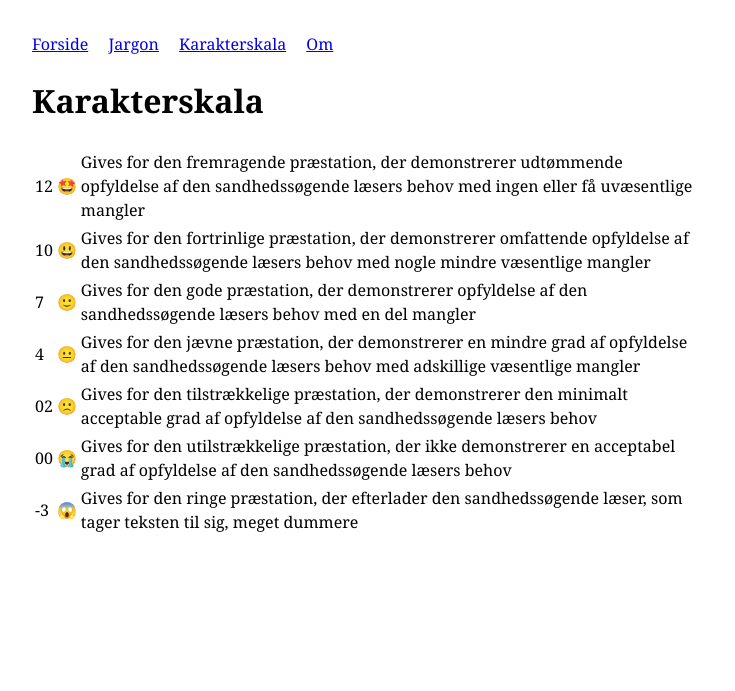
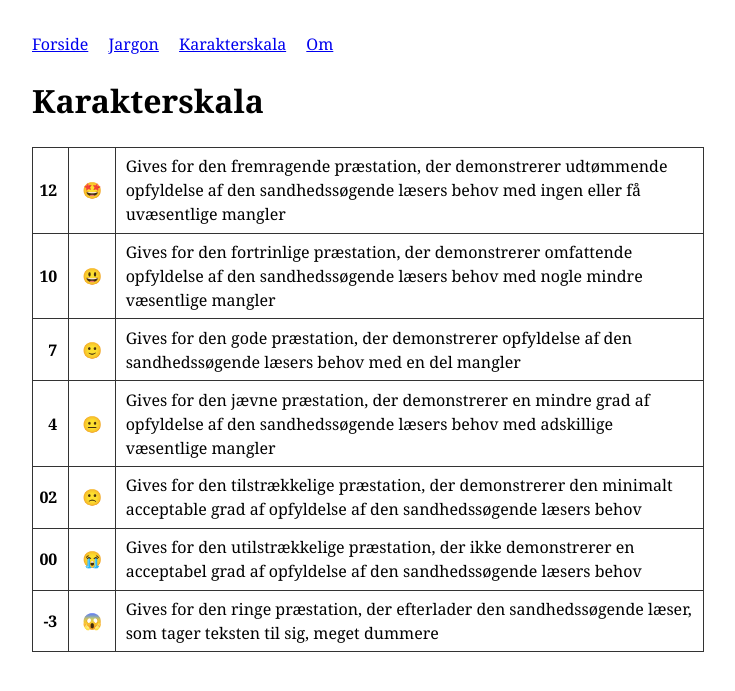
Before and after one commit to MichaelOAppel/OmJournalistik, a Jekyll site: the page built from karakterskala.md, in a window 1280 px wide. Shown: the top 691 px of the page, without its empty margins (272-1007 px from the left). Built offline with Jekyll 4.4.1, drawn with Linux system fonts in a browser that asks for light colours.

Commit message:
Update default.html

```diff
--- a/_layouts/default.html
+++ b/_layouts/default.html
@@ -7,6 +7,11 @@
   <style>
     body { font-family: Georgia, serif; max-width: 42rem; margin: 2rem auto; padding: 0 1rem; line-height: 1.5; }
     nav a { margin-right: 1rem; }
+    table.karakterskala { border-collapse: collapse; width: 100%; }
+      table.karakterskala td { border: 1px solid #333; vertical-align: middle; }
+      table.karakterskala td:first-child { text-align: right; padding: 0.4em 0.7em 0.4em 0.4em; white-space: nowrap; font-weight: bold; }
+      table.karakterskala td:nth-child(2) { text-align: center; padding: 0.4em 0.8em; }
+      table.karakterskala td:nth-child(3) { padding: 0.4em 0.6em; }
   </style>
 </head>
 <body>
```
